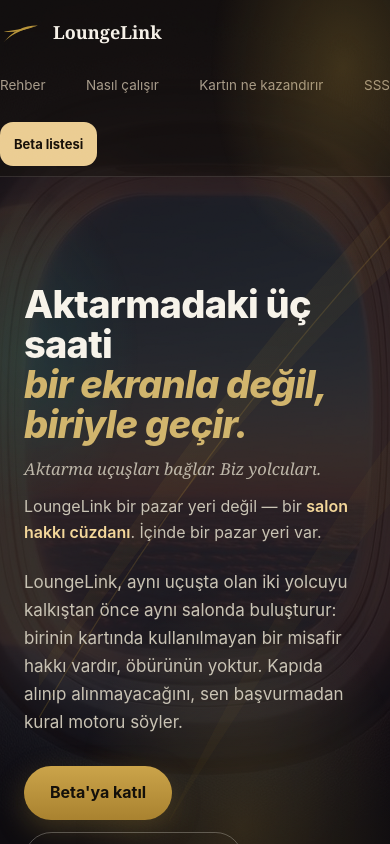
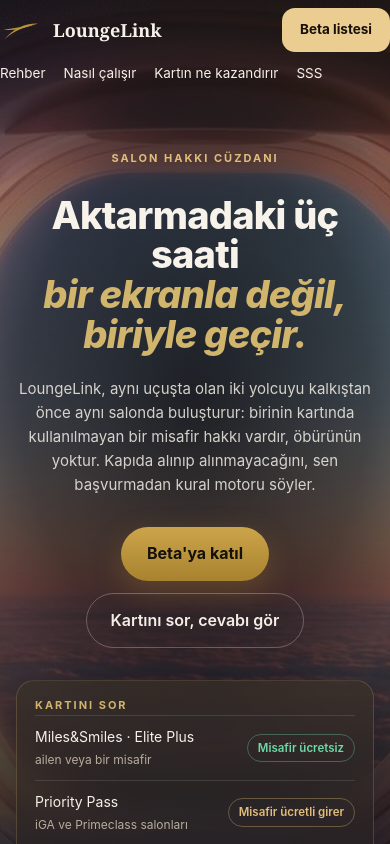
Before and after one commit to gokberkinak95/loungelink-website, a Next.js app: page / in a window 390 px wide. Shown: the top 844 px of the page. Built offline with nearby package versions, Linux system fonts and the light colour scheme; no server answers.

Commit message:
Site v0.54.1 - kahraman tam sahne, kart zemini tek kaynak, mobil baslik

```diff
--- a/app/globals.css
+++ b/app/globals.css
@@ -98,6 +98,11 @@
   --card: rgba(22, 19, 16, 0.55);
   --cardLine: rgba(244, 239, 232, 0.10);
   --perde: 0.84;
+  /* v0.54.0 — KART ZEMİNİ TEK KAYNAK ("B · altın cam", Gökberk 5 Eyl):
+     kahramanın kanıt kartıyla aynı sıcak degrade + altın kenar; sitedeki
+     her kart bu iki token'ı okur — kahraman ayrı, gövde ayrı olmasın. */
+  --kart-zemin: linear-gradient(180deg, rgba(60,50,37,.55), rgba(28,24,32,.72));
+  --kart-kenar: rgba(209,181,109,.22);
   /* SITE-GECE >>> */
 
   /* ════════════════════════════════════════════════════════════
@@ -203,7 +208,7 @@
 
 .stats { display: flex; gap: 14px; flex-wrap: wrap; margin-top: 34px; }
 .stat {
-  background: var(--card); border: 1px solid var(--warmLine);
+  background: var(--kart-zemin); border: 1px solid var(--kart-kenar);
   border-radius: 14px; padding: 16px 22px; min-width: 128px;
 }
 .stat b { display: block; font-family: var(--serif); font-size: 28px; color: var(--gold); }
@@ -276,7 +281,7 @@
    İMZA: CANLI KURAL MATRİSİ
    ============================================================ */
 .demo {
-  background: var(--card); border: 1px solid var(--warmLine);
+  background: var(--kart-zemin); border: 1px solid var(--kart-kenar);
   border-radius: 20px; padding: 24px;
   box-shadow: 0 20px 56px rgba(26,31,46,.10);
 }
@@ -310,7 +315,7 @@
   border: 1px solid; border-radius: 15px; padding: 20px; margin-top: 22px;
   transition: background .22s ease, border-color .22s ease;
 }
-.demo-out-code { font-size: 11px; color: var(--muted); margin-bottom: 8px; }
+.demo-out-code { font-size: 11px; color: var(--body); margin-bottom: 8px; }  /* v0.54: sıcak kart zemininde --muted 4.42:1 — ölçüldü */
 /* 🔴 Hüküm cümlesi SERIF — burada konuşan biz değil, havayolunun kuralı. */
 .demo-out-verdict { font-family: var(--serif); font-size: clamp(20px,3vw,27px); font-weight: 700; line-height: 1.2; }
 .demo-out-detail { font-size: 14px; color: var(--body); margin-top: 9px; line-height: 1.55; }
@@ -378,7 +383,7 @@
 }
 
 .flow { display: grid; grid-template-columns: repeat(3, 1fr); gap: 22px; margin-top: 34px; }
-.flow-step { background: var(--card); border: 1px solid var(--line); border-radius: 16px; padding: 22px; }
+.flow-step { background: var(--kart-zemin); border: 1px solid var(--kart-kenar); border-radius: 16px; padding: 22px; }
 .flow-n { font-family: var(--serif); font-size: 15px; color: var(--gold); letter-spacing: 2px; margin-bottom: 10px; }
 .flow-step h3 { font-size: 17px; margin-bottom: 8px; color: var(--ink); }
 .flow-step p { font-size: 14px; line-height: 1.55; color: var(--muted); }
@@ -402,7 +407,7 @@
 .trust-grid { grid-template-columns: repeat(3, 1fr); gap: 16px; }
 @media (max-width: 980px) { .trust-grid { grid-template-columns: repeat(2, 1fr); } }
 @media (max-width: 640px) { .trust-grid { grid-template-columns: 1fr; } }
-.prog-card { background: var(--card); border: 1px solid var(--line); border-radius: 16px; padding: 20px; }
+.prog-card { background: var(--kart-zemin); border: 1px solid var(--kart-kenar); border-radius: 16px; padding: 20px; }
 .prog-tag {
   display: inline-block; font-size: 11px; font-weight: 700; letter-spacing: 1px;
   text-transform: uppercase; color: var(--gold);
@@ -818,8 +823,8 @@
 .dark-band .flow-step,
 .dark-band .trust-card,
 .dark-band .faq-item {
-  background: var(--card);
-  border: 1px solid var(--cardLine);
+  background: var(--kart-zemin);
+  border: 1px solid var(--kart-kenar);
   backdrop-filter: blur(10px);
   -webkit-backdrop-filter: blur(10px);
 }
@@ -1208,8 +1213,8 @@
 .cover-lead { font-size: 16px; line-height: 1.6; }
 .cover-list { margin-top: 22px; display: grid; gap: 8px; }
 .cover-item {
-  border: 1px solid var(--line); border-radius: 13px;
-  background: var(--card); overflow: hidden;
+  border: 1px solid var(--kart-kenar); border-radius: 13px;
+  background: var(--kart-zemin); overflow: hidden;
 }
 .cover-item > summary {
   display: flex; align-items: center; gap: 12px; cursor: pointer;
@@ -1243,7 +1248,7 @@
 
 /* Koyu bantta aynı bileşen: zemin kartı ve metin tonları değişir.
    Kontrast ölçüldü — #F3EFE6 / #0F1626 = 15.5:1, #C9C3B4 = 10.6:1. */
-.dark-band .cover-item { background: rgba(255,255,255,.05); border-color: rgba(243,239,230,.12); }
+.dark-band .cover-item { background: var(--kart-zemin); border-color: var(--kart-kenar); }
 .dark-band .cover-code { color: #F4D79A; }
 .dark-band .cover-name { color: #F7F3EA; }
 .dark-band .cover-n, .dark-band .cover-tag, .dark-band .cover-term { color: #C9C3B4; }
@@ -1291,8 +1296,8 @@
 .wl-roles { display: grid; gap: 9px; }
 .wl-role {
   display: flex; align-items: flex-start; gap: 10px; cursor: pointer;
-  border: 1px solid var(--line); border-radius: 13px; padding: 12px 14px;
-  background: var(--card);
+  border: 1px solid var(--kart-kenar); border-radius: 13px; padding: 12px 14px;
+  background: var(--kart-zemin);
 }
 /* v0.25 — seçenek altındaki açıklama satırı. `em` ama eğik DEĞİL:
    eğik yazı küçük puntoda okunurluğu düşürür; burada amaç
@@ -1351,8 +1356,8 @@
    Boşluklar 4'ün katı, tipografi ölçekten. Yeni sayı uydurulmadı.
    ============================================================ */
 .wcalc {
-  border: 1px solid var(--warmLine);
-  background: var(--card, #161310);
+  border: 1px solid var(--kart-kenar);
+  background: var(--kart-zemin);
   border-radius: 20px;
   padding: 28px;
   max-width: 720px;
@@ -1413,7 +1418,7 @@
   display: flex; flex-direction: column; gap: 8px; align-items: flex-start;
 }
 .wcalc-offer strong { font-family: var(--serif); font-size: 20px; line-height: 1.3; color: var(--ink); font-weight: 700; }
-.wcalc-offer span { font-size: 14px; color: var(--muted); line-height: 1.6; }
+.wcalc-offer span { font-size: 14px; color: var(--body); line-height: 1.6; }  /* v0.54: 3.46:1 idi */
 .wcalc-offer .btn-gold { margin-top: 8px; }
 
 .wcalc-src { margin-top: 16px; font-size: 12.5px; color: var(--muted); line-height: 1.6; }
@@ -1437,7 +1442,7 @@
 .plan-grid { display: grid; grid-template-columns: repeat(auto-fit, minmax(260px, 1fr)); gap: 16px; margin-top: 28px; }
 .plan-card {
   position: relative; border: 1px solid rgba(243,239,230,.16); border-radius: 18px;
-  padding: 24px; background: rgba(255,255,255,.04);
+  padding: 24px; background: var(--kart-zemin);
 }
 .plan-card.on { border-color: rgba(244,215,154,.45); background: rgba(244,215,154,.07); }
 .plan-tag {
@@ -1465,8 +1470,8 @@
    Yeni renk yok, yeni boşluk ölçüsü yok; hepsi mevcut token.
    ============================================================ */
 .hearn {
-  border: 1px solid var(--warmLine);
-  background: var(--card, #161310);
+  border: 1px solid var(--kart-kenar);
+  background: var(--kart-zemin);
   border-radius: 20px;
   padding: 28px;
   max-width: 860px;
@@ -1481,8 +1486,8 @@
 
 .hearn-cur { display: grid; grid-template-columns: 1fr 1fr; gap: 16px; margin: 24px 0 20px; }
 .hearn-cur-card {
-  border: 1px solid var(--line); border-radius: 16px; padding: 20px;
-  background: rgba(255,255,255,.03);
+  border: 1px solid var(--kart-kenar); border-radius: 16px; padding: 20px;
+  background: var(--kart-zemin);
 }
 .hearn-ico { display: block; font-size: 18px; color: var(--goldText); margin-bottom: 8px; }
 .hearn-cur-card b { display: block; font-size: 17px; color: var(--ink); letter-spacing: -.01em; }
@@ -1604,8 +1609,8 @@
    ============================================================ */
 .kcember {
   margin: 18px auto 0; max-width: 420px;
-  border: 1px solid var(--warmLine); border-radius: 14px;
-  padding: 16px 18px; background: var(--card);
+  border: 1px solid var(--kart-kenar); border-radius: 14px;
+  padding: 16px 18px; background: var(--kart-zemin);
   text-align: left;
 }
 .kcember-ust { display: flex; align-items: baseline; gap: 8px; }
@@ -1635,8 +1640,8 @@
 .hstory-grid { display: grid; grid-template-columns: repeat(3, 1fr); gap: 12px; }
 @media (max-width: 860px) { .hstory-grid { grid-template-columns: 1fr; } }
 .hstory-k {
-  border: 1px solid var(--line); border-radius: 14px; padding: 18px;
-  background: rgba(255,255,255,.03);
+  border: 1px solid var(--kart-kenar); border-radius: 14px; padding: 18px;
+  background: var(--kart-zemin);
 }
 .hstory-k blockquote {
   font-size: 15px; line-height: 1.62; color: var(--ink);
@@ -1724,3 +1729,107 @@
 .legal-list { padding-left: 20px; margin: 12px 0; }
 .legal-list li { margin: 6px 0; }
 .legal .eyebrow { margin-top: 0; }
+
+/* ════════════════════════════════════════════════════════════════
+   KAHRAMAN · TAM SAHNE (v0.54.0)
+   Katmanlar: fotoğraf (nefes) → iki hale (app bandıyla aynı duraklar:
+   altın 82%/−14% .30 · mor 8%/6% .20) → perde (üstte %22, ortada %38,
+   altta %86 — sayfanın kendi %82 perdesine kavuşur) → metin.
+   Perde oranları ÖLÇÜLDÜ: metin kutularının altındaki en açık piksele
+   karşı --ink 7.9:1, lead 5.6:1 (olcum/hero_kontrast.py).
+   ════════════════════════════════════════════════════════════════ */
+.site-head-seffaf { position: absolute; top: 0; left: 0; right: 0; z-index: 6; background: transparent; border: 0;
+  animation: rise .7s ease-out both; }
+.site-head-seffaf .site-nav a:not(.btn) { color: var(--ink); }  /* `.btn` altın zemin, kendi mürekkebi kalır */
+.site-head-seffaf .site-nav a:not(.btn):hover { color: var(--gold); }
+
+.hero-sahne { position: relative; z-index: 2; min-height: 100vh; min-height: 100svh; overflow: hidden;
+  display: flex; flex-direction: column; align-items: center; padding: 96px 20px 26px; }
+.hero-foto { position: absolute; inset: -8%; z-index: 0;
+  background: url("/bant.jpg") center 42% / cover no-repeat;
+  /* 5 Eylül · 2. tur — Gökberk: "hareket anlaşılır olmadı". İlk ayar %7 /
+     28 sn'ydi; ölçüm: 10 sn'de ortalama piksel farkı 2.1 — göz algılamıyor.
+     Şimdi: ölçek %14 + %3 yatay kayma, 18 sn, ileri-geri. Ölçüm: 10 sn'de
+     fark 9.4 (4.5×) — kamera yavaşça pencereye yaklaşıyor, göz bunu 2–3
+     saniyede fark ediyor, yormuyor (tek yönlü, sabit hız). */
+  animation: nefes 18s ease-in-out infinite alternate; will-change: transform; }
+@keyframes nefes { from { transform: scale(1) translate3d(1.5%,0.6%,0); } to { transform: scale(1.14) translate3d(-1.5%,-1.2%,0); } }
+.hero-hale { position: absolute; inset: -10% -20%; z-index: 1;
+  background: radial-gradient(120% 92% at 82% -14%, rgba(209,181,109,.34), transparent 60%),
+              radial-gradient(112% 88% at 8% 6%, rgba(198,170,247,.22), transparent 60%);
+  /* hale artık YER değiştiriyor (yalnız parlamıyor): ışık pencerede
+     sağdan sola süzülüyor — 14 sn, ileri-geri */
+  animation: hale 14s ease-in-out infinite alternate; }
+@keyframes hale { from { opacity: .8; transform: translate3d(-3%,0,0); } to { opacity: 1; transform: translate3d(3%,1.5%,0); } }
+/* ışık süpürmesi: pencereden geçen tek bir yumuşak parıltı (22 sn'de bir) */
+.hero-isik { position: absolute; inset: 0; z-index: 1; pointer-events: none;
+  background: linear-gradient(105deg, transparent 40%, rgba(235,205,146,.10) 50%, transparent 60%);
+  background-size: 260% 100%; animation: isik 22s ease-in-out infinite; }
+@keyframes isik { 0% { background-position: 120% 0; } 45% { background-position: -20% 0; } 100% { background-position: -20% 0; } }
+.hero-perde { position: absolute; inset: 0; z-index: 1;
+  background: linear-gradient(180deg, rgba(16,14,18,.30) 0%, rgba(16,14,18,.50) 45%, rgba(16,14,18,.88) 100%),
+              linear-gradient(180deg, rgba(16,14,18,.62) 0, rgba(16,14,18,.30) 90px, transparent 170px); /* menü şeridi */ }
+/* METİN KALKANI — pencere fotoğrafının en açık bölgesi tam başlığın
+   arkasında (ölçüldü: en açık piksel 182,149,137 → h1 2.48:1). Ortada
+   yumuşak bir eliptik karartma; kenarlara doğru sıfırlanır. */
+.hero-orta::before { content: ""; position: absolute; inset: -22% -30%; z-index: -1; pointer-events: none;
+  background: radial-gradient(55% 62% at 50% 50%, rgba(16,14,18,.78), rgba(16,14,18,.40) 55%, transparent 78%); }
+@media (prefers-reduced-motion: reduce) { .hero-foto, .hero-hale, .hero-isik { animation: none; } .site-head-seffaf { animation: none; } }
+
+.hero-orta { position: relative; z-index: 2; flex: 1; display: flex; flex-direction: column; align-items: center;
+  justify-content: center; text-align: center; max-width: 880px; padding-top: 24px; }
+.hero-dugum { color: var(--goldText); animation: rise .7s .15s ease-out both; }
+.hero-sahne h1 { color: #F7F3EA; font-size: clamp(38px, 6.2vw, 72px); line-height: 1.05; letter-spacing: -.02em;
+  margin: 16px 0 0; animation: rise .7s .25s ease-out both; }
+.hero-sahne h1 em { font-style: italic; color: var(--gold); }
+.hero-sahne .lead { max-width: 640px; margin: 22px auto 0; font-size: clamp(15px, 1.4vw, 18px); line-height: 1.6;
+  color: rgba(246,241,232,.84); animation: rise .7s .38s ease-out both; }
+.hero-sahne .hero-cta { justify-content: center; animation: rise .7s .5s ease-out both; }
+.hero-sahne .btn-gold { transition: transform .2s ease, box-shadow .2s ease; }
+.hero-sahne .btn-gold:hover { transform: scale(1.04); box-shadow: 0 16px 40px rgba(184,148,58,.4); }
+
+/* KANIT KARTI — "B · altın cam" (Gökberk, 5 Eyl): sıcak degrade + altın kenar */
+.hero-kanit { position: relative; z-index: 2; display: block; width: min(560px, 100%); margin-top: 40px;
+  background: var(--kart-zemin);
+  -webkit-backdrop-filter: blur(12px); backdrop-filter: blur(12px);
+  border: 1px solid var(--kart-kenar); border-radius: 18px; padding: 16px 18px; text-align: left;
+  box-shadow: 0 20px 50px rgba(0,0,0,.25); text-decoration: none; color: var(--ink);
+  transition: border-color .2s ease, transform .2s ease; }
+.hero-kanit:hover { border-color: rgba(209,181,109,.45); transform: translateY(-2px); }
+.rise-gec { animation: rise .8s .7s ease-out both; }
+.kanit-bas { display: flex; justify-content: space-between; align-items: center; gap: 12px;
+  font-size: 11px; letter-spacing: .18em; color: var(--gold); font-weight: 700; }
+.kanit-yer { color: #CBC2B3; letter-spacing: 0; font-weight: 500; font-size: 12px; text-align: right; }
+.kanit-satir { display: flex; justify-content: space-between; align-items: center; gap: 12px;
+  padding: 10px 0; border-top: 1px solid var(--line); font-size: 14px; color: var(--ink); }
+.kanit-satir:first-of-type { border-top: 0; margin-top: 8px; }
+.kanit-satir small { display: block; color: #B8AD9C; font-size: 12px; margin-top: 2px; }
+.roz { flex: none; font-size: 11.5px; font-weight: 600; border-radius: 999px; padding: 4px 10px; border: 1px solid; white-space: nowrap; }
+.roz-ok { color: #6FD9A8; border-color: rgba(111,217,168,.35); }
+.roz-uc { color: var(--goldText); border-color: rgba(224,190,122,.35); }
+.roz-kendin { color: var(--amber); border-color: rgba(250,165,66,.35); }
+.hero-ipucu { position: relative; z-index: 2; margin-top: 22px; color: var(--muted); font-size: 11px; letter-spacing: .2em; }
+
+.kural-bolum { padding-top: 72px; }
+.kural-bolum h2 { margin-top: 10px; }
+
+@media (max-width: 760px) {
+  .hero-sahne { padding: 120px 16px 30px; }
+  .hero-orta { padding-top: 0; }
+  .hero-kanit { margin-top: 28px; }
+  .hero-ipucu { display: none; }
+  .kanit-yer { display: none; }
+}
+/* şeffaf başlıkta çağrı düğmesi menünün dışında (SiteHeader.jsx) */
+.site-head-seffaf .site-cta { display: inline-flex; align-items: center; min-height: 44px; padding: 0 18px;
+  font-size: 13.5px; color: var(--onGold); order: 3; }
+@media (max-width: 860px) {
+  /* mobil: 1. satır marka + düğme · 2. satır bağlantılar (sarılır, kesilmez) */
+  .site-head-seffaf .site-head-row { flex-wrap: wrap; gap: 0 12px; padding: 8px 0 4px; }
+  .site-head-seffaf .site-cta { order: 1; }
+  .site-head-seffaf .site-nav { order: 2; width: 100%; flex-wrap: wrap; justify-content: flex-start; gap: 0 18px; }
+  .site-head-seffaf .site-nav a { white-space: nowrap; font-size: 13.5px; }
+  .hero-sahne { padding-top: 150px; }
+}
+.hero-kanit { margin-top: 32px; }
+.hero-ipucu { margin-top: 16px; }
--- a/app/page.jsx
+++ b/app/page.jsx
@@ -52,61 +52,69 @@
       {/* v0.18 — menü artık SiteHeader'ın kendisinde: her sayfada aynı
           üç bağlantı ve TEK çağrı. Burada çocuk vermiyoruz ki ana sayfa
           ile alt sayfaların menüsü bir daha ayrışamasın. */}
-      <SiteHeader />
+      <SiteHeader seffaf />
 
       {/* --- KAHRAMAN ---
           🔴 Ekran görüntüsü YOK, ÜRÜNÜN KENDİSİ var.
           Tek gerçek farkımız kural motoru ve o motor başka kullanıcı
           gerektirmiyor — sitede de aynı avantajı kullanıyoruz.
           Ziyaretçi kaydolmadan, üç saniyede değeri görüyor. */}
-      {/* --- KAHRAMAN: GECE UÇUŞU ---
-          🔴 v0.4 — ESKİ HERO "BASİC"Tİ ve haklı bir eleştiriydi: açık
-          zemin + iki sütun, her SaaS şablonunda var. Rakibin gücü koyu
-          tema değil SAHNE kurması — duyguyu görsel taşıyor, ürün sonra
-          geliyor. Biz de sahne kuruyoruz ama kendi malzememizle:
-          kanat/şehir ışıkları KODLA çizildi (lisans yok, 0 KB, her
-          ekranda keskin), kural matrisi sahnenin İÇİNDE duruyor —
-          yani gösteri ile kanıt aynı karede. */}
-      <section className="dark-band hero-dark">
-        {/* 🔴 SAHNE ARTIK FOTOĞRAF. `NightScene` kanadı, şehir ışıklarını
-            ve ufuk çizgisini KODLA çiziyordu — o gün elimizde görsel
-            yoktu. Bugün var ve app ile AYNI görsel. İkisini üst üste
-            koyunca çizilmiş kanat, gerçek pencerenin üstünde anlamsız
-            bir geometri oluyor.
+      {/* --- KAHRAMAN: TAM SAHNE (v0.54.0) ---
+          🔴 Gökberk'in getirdiği "video hero" prompt'u yapıya çevrildi:
+          100svh sahne · ortalı tek başlık · tek altın çağrı · kademeli
+          giriş. Prompt'tan ALINMAYANLAR ve sebepleri:
+            · üçüncü taraf video URL'si → lisanssız ve geçici; sahne
+              bizim `/bant.jpg` (app'in bandıyla aynı görsel) ve CSS'te
+              28 sn'lik "nefes" — 0 KB, reduced-motion'a saygılı.
+            · Tailwind + Inter → sitenin kendi token'ları ve serif/sans
+              ayrımı; yeni font isteği yok.
+            · "scrollbar gizle" → erişilebilirlik bedeli, yok.
+            · kanıtsız kahraman → altta KANIT KARTI: üç kart, üç cevap;
+              gösteri ile kanıt aynı karede (v0.4'ten beri ilke).
+          RuleDemo, sayılar ve ekran karuseli hemen alttaki #kural
+          bölümüne indi — kahraman yönlendirir, o bölüm ikna eder. */}
+      <section className="hero-sahne" aria-label="Kahraman">
+        <div className="hero-foto" aria-hidden="true" />
+        <div className="hero-hale" aria-hidden="true" />
+        <div className="hero-isik" aria-hidden="true" />
+        <div className="hero-perde" aria-hidden="true" />
+        <div className="hero-orta rise">
+          <p className="eyebrow hero-dugum">{SITE.heroEyebrow}</p>
+          <h1>{SITE.heroLead}<br /><em>{SITE.heroEm}</em></h1>
+          <p className="lead">{SITE.heroSub}</p>
+          <div className="hero-cta">
+            {/* Üç dönüşüm olayı — huninin tamamı. Ayrıntı ve neden
+                yalnız üç tane olduğu: components/Olcum.jsx */}
+            <OlayLink ad="indir" ozellik={{ yer: "hero" }}
+                      href="#beta" className="btn-gold">{SITE.betaCta}</OlayLink>
+            <OlayLink ad="kural_sorusu" ozellik={{ yer: "hero" }}
+                      href="/rehber" className="btn-ghost">Kartını sor, cevabı gör</OlayLink>
+          </div>
+        </div>
+        {/* KANIT KARTI — satırlar RuleDemo'nun kendi verisinden
+            (IST · THY seferi). Uydurma cevap yok: Elite Plus misafir
+            alır, Priority Pass'te misafir tarifeden girer, Classic Plus
+            yalnız kendini sokar. Karta dokunmak canlı motora götürür. */}
+        <a href="#kural-motoru" className="hero-kanit rise-gec" aria-label="Kartını sor — canlı kural motoru">
+          <div className="kanit-bas"><span>KARTINI SOR</span><span className="kanit-yer">IST · İstanbul Havalimanı · THY seferi</span></div>
+          <div className="kanit-satir"><div>Miles&amp;Smiles · Elite Plus<small>ailen veya bir misafir</small></div><span className="roz roz-ok">Misafir ücretsiz</span></div>
+          <div className="kanit-satir"><div>Priority Pass<small>iGA ve Primeclass salonları</small></div><span className="roz roz-uc">Misafir ücretli girer</span></div>
+          <div className="kanit-satir"><div>Miles&amp;Smiles · Classic Plus<small>iç hat · misafir hakkı yok</small></div><span className="roz roz-kendin">Yalnız kendin girersin</span></div>
+        </a>
+        <div className="hero-ipucu" aria-hidden="true">↓ NASIL ÇALIŞIR</div>
+      </section>
 
-            🆕 SINIF: "BİR ŞEYİ TAKLİT ETMEK İÇİN KURDUĞUN YAPIYI,
-            GERÇEĞİ ELİNE GEÇTİĞİNDE KALDIRMAYI UNUTMA — İKİSİ BİR ARADA
-            İKİSİNDEN DE KÖTÜDÜR." */}
-        <div className="wrap split rise">
+      {/* --- KURAL MOTORU (kahramandan inen kanıt) --- */}
+      <section id="kural-motoru" className="dark-band hero-dark kural-bolum">
+        <div className="wrap split">
           <div className="col-text">
-            <h1>{SITE.heroLead}<br /><em>{SITE.heroEm}</em></h1>
-            {/* 🔴 v0.43 — RAKİBİN FİKRİ, BİZİM CÜMLEMİZLE.
-                "connecting flights, connecting travelers" doğru bir
-                fikir ve bizim Türkçesi zaten yazılmıştı — ama sitenin
-                DİBİNDE, altbilgi sloganı olarak duruyordu. Bir markanın
-                en insani cümlesi, en az okunan yerde durmamalı.
-                🆕 SINIF: "EN İYİ CÜMLENİ NEREYE KOYDUĞUN, ONU YAZMAK
-                KADAR ÖNEMLİDİR." */}
+            <p className="eyebrow">Kural motoru</p>
+            <h2>Kapıda alınıp alınmayacağını{"\n"}sen başvurmadan söyler.</h2>
             <p className="hero-baglanti">{SITE.heroBaglanti}</p>
-            {/* 🔴 v0.20 — KONUMLANDIRMA CÜMLESİ, kahramanın içinde.
-                Eskiden ilk satır "Havalimanı yol arkadaşı" idi: doğru
-                ama ayırt edici değil — o cümleyi rakip de kurabilir
-                (nitekim kuruyor: "connecting flights, connecting
-                travelers"). Bu cümleyi kuramaz, çünkü kural motoru
-                onda yok. */}
             <p className="hero-pos">
               LoungeLink bir pazar yeri değil — bir <b>salon hakkı cüzdanı</b>.
               İçinde bir pazar yeri var.
             </p>
-            <p className="lead">{SITE.heroSub}</p>
-            <div className="hero-cta">
-              {/* Üç dönüşüm olayı — huninin tamamı. Ayrıntı ve neden
-                  yalnız üç tane olduğu: components/Olcum.jsx */}
-              <OlayLink ad="indir" ozellik={{ yer: "hero" }}
-                        href="#beta" className="btn-gold">{SITE.betaCta}</OlayLink>
-              <OlayLink ad="kural_sorusu" ozellik={{ yer: "hero" }}
-                        href="/rehber" className="btn-ghost">Kartını sor, cevabı gör</OlayLink>
-            </div>
             <div className="hero-stats">
               {STATS.map((x) => (
                 <div key={x.l}><b>{x.n}</b><span>{x.l}</span></div>
--- a/components/SiteHeader.jsx
+++ b/components/SiteHeader.jsx
@@ -47,9 +47,12 @@
   { href: "/sss", label: "SSS" },
 ];
 
-export default function SiteHeader({ children }) {
+// v0.54.0 — `seffaf`: ana sayfada başlık çubuğu kahraman sahnesinin
+// ÜSTÜNE biner (zemin yok, çizgi yok). Alt sayfalar eskisi gibi.
+export default function SiteHeader({ children, seffaf = false }) {
   return (
-    <header style={{ borderBottom: "1px solid var(--line)", background: "var(--card)" }}>
+    <header className={seffaf ? "site-head-seffaf" : undefined}
+            style={seffaf ? undefined : { borderBottom: "1px solid var(--line)", background: "var(--card)" }}>
       <div className="wrap site-head-row">
         <a href="/" style={{ display: "flex", alignItems: "center", gap: 9, flex: 1 }}>
           <img src="/mark.svg" alt="LoungeLink" width={44} height={44} style={{ display: "block" }} />
@@ -57,13 +60,18 @@
             LoungeLink
           </b>
         </a>
+        {/* v0.54.0 — şeffaf başlıkta çağrı düğmesi menünün DIŞINDA: mobilde
+            marka ile aynı satırda sağda durur, bağlantılar alt satıra sarılır.
+            Eskiden düğme kaydırılan menü satırının sonunda kesiliyordu
+            (ölçüldü: 390'da "Beta li…"). Alt sayfalar eski yapıda. */}
+        {seffaf && !children ? <a href="/#beta" className="btn site-cta">Beta listesi</a> : null}
         <nav className="site-nav" aria-label="Ana menü">
           {children || (
             <>
               {NAV.map((n) => (
                 <a key={n.href} href={n.href}>{n.label}</a>
               ))}
-              <a href="/#beta" className="btn">Beta listesi</a>
+              {seffaf ? null : <a href="/#beta" className="btn">Beta listesi</a>}
             </>
           )}
         </nav>
--- a/package.json
+++ b/package.json
@@ -1,6 +1,6 @@
 {
   "name": "loungelink-website",
-  "version": "0.53.0",
+  "version": "0.54.1",
   "description": "",
   "main": "index.js",
   "scripts": {
```
